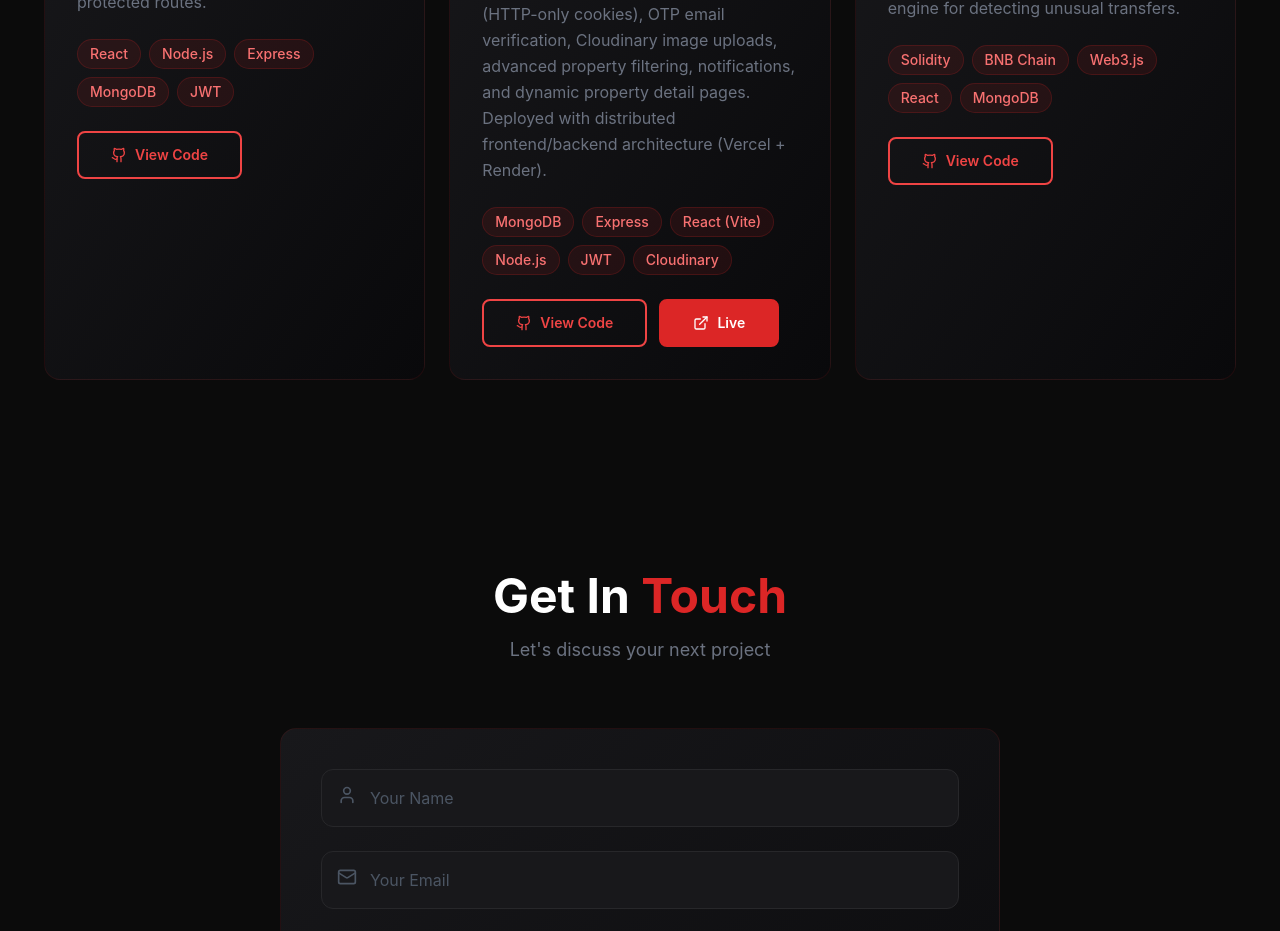
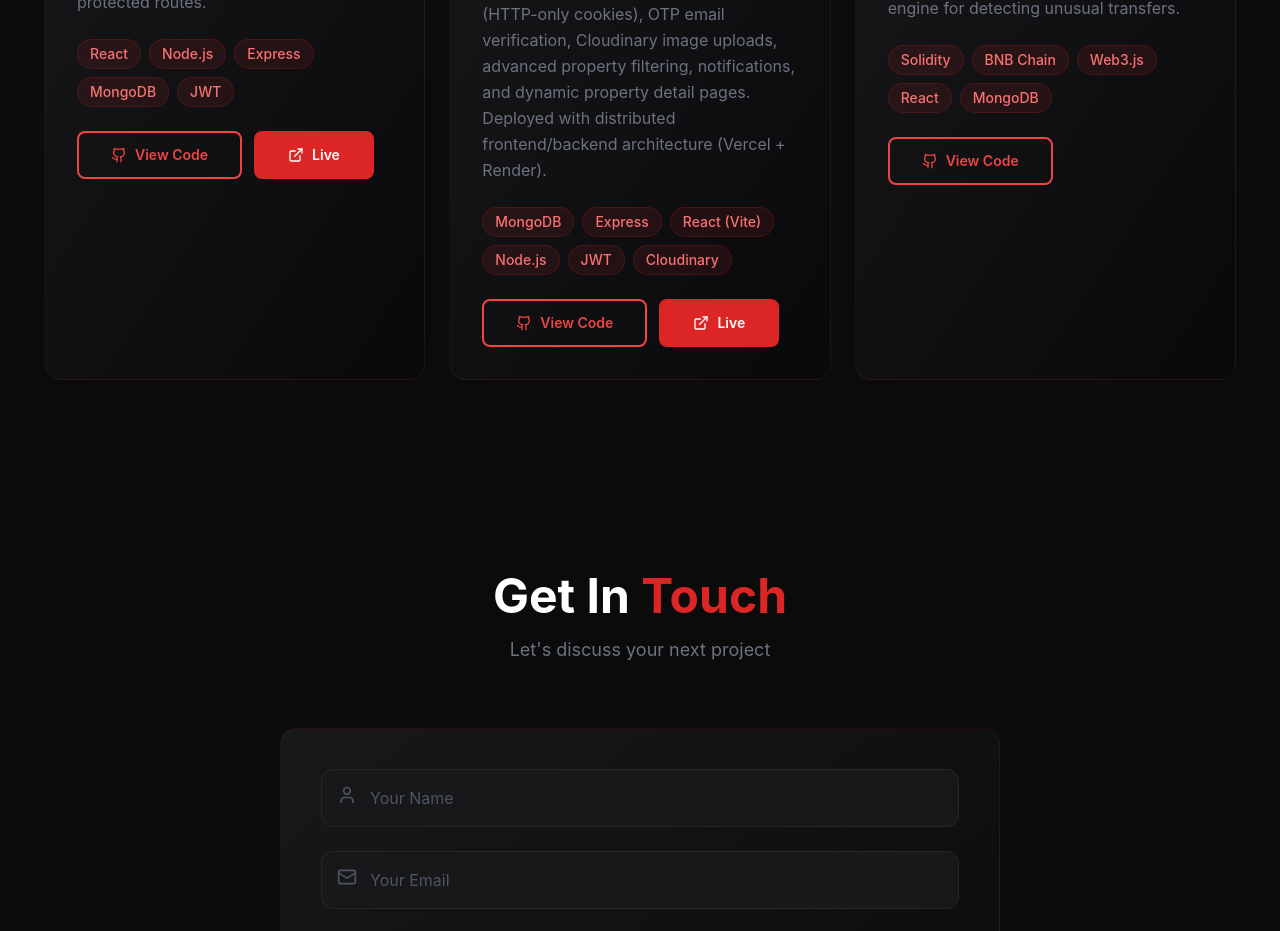
Before and after one commit to DarshanKS09/my-portfolio, a React (Create React App) app in the folder frontend/: page / in a window 1280 px wide. Shown: the part 2100-3031 px from the top of the page. Built offline with nearby package versions, Linux system fonts and the light colour scheme.

Commit message:
all done

```diff
--- a/frontend/src/sections/Projects.jsx
+++ b/frontend/src/sections/Projects.jsx
@@ -80,7 +80,7 @@ const Projects = () => {
       tech: ['React', 'Node.js', 'Express', 'MongoDB', 'JWT'],
       githubUrl:
         'https://github.com/DarshanKS09/FitnessTracker',
-        liveurl:
+      liveUrl:
         'https://fitnesstracker-lyart.vercel.app/',
       delay: 0.1,
     },
```
